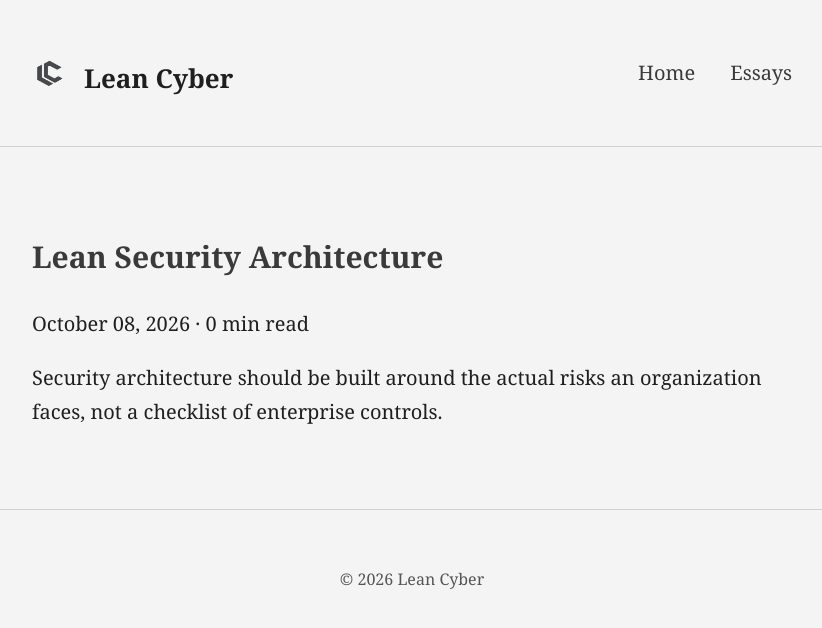
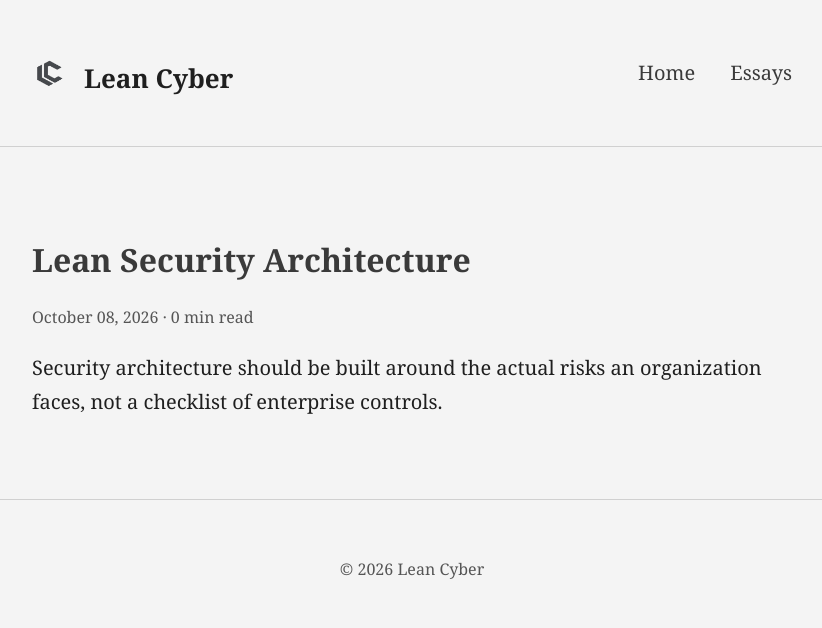
Before and after one commit to Lean-Cyber/lean-cyber.github.io, a Jekyll site: the page built from essays/index.md, in a window 1280 px wide. Shown: the top 628 px of the page, without its empty margins (228-1050 px from the left). Built offline with Jekyll 4.4.1, drawn with Linux system fonts in a browser that asks for light colours.

Commit message:
Add essay layout styles to style.css
Added styles for essay layout including header, title, meta, and body.

```diff
--- a/assets/css/style.css
+++ b/assets/css/style.css
@@ -102,3 +102,25 @@ a:hover {
   color: #555;
   padding: 2rem 0;
 }
+
+/* Essay layout */
+.essay-header {
+  margin-bottom: 2rem;
+}
+
+.essay-title {
+  font-size: 32px;
+  font-weight: 600;
+  margin-bottom: 0.5rem;
+}
+
+.essay-meta {
+  font-size: 16px;
+  color: #555;
+}
+
+.essay-body {
+  font-size: 20px;
+  line-height: 1.7;
+  color: #1f1f1f;
+}
```
